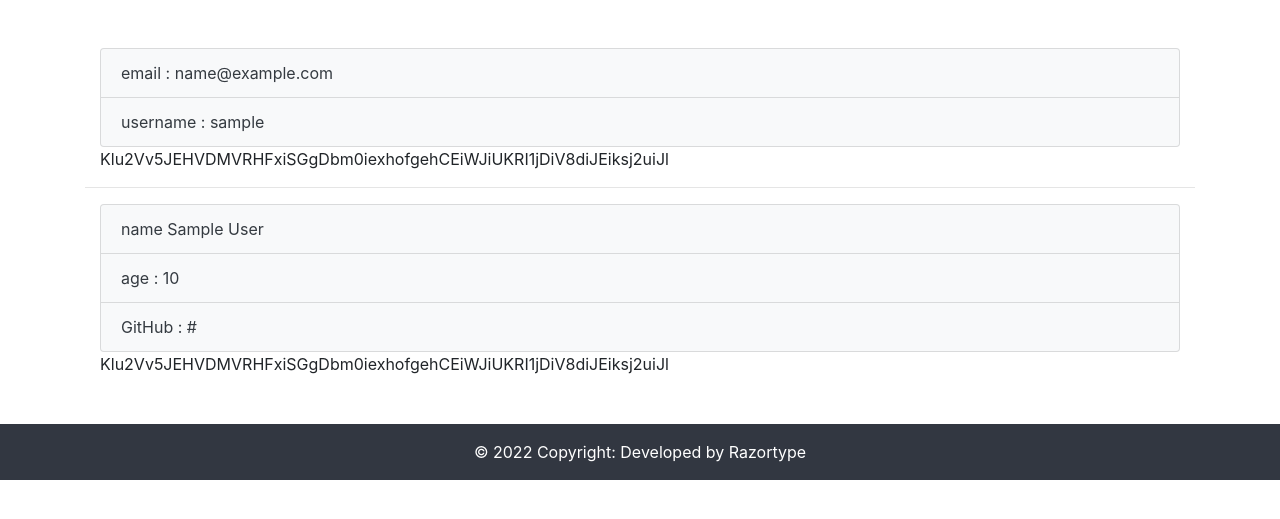
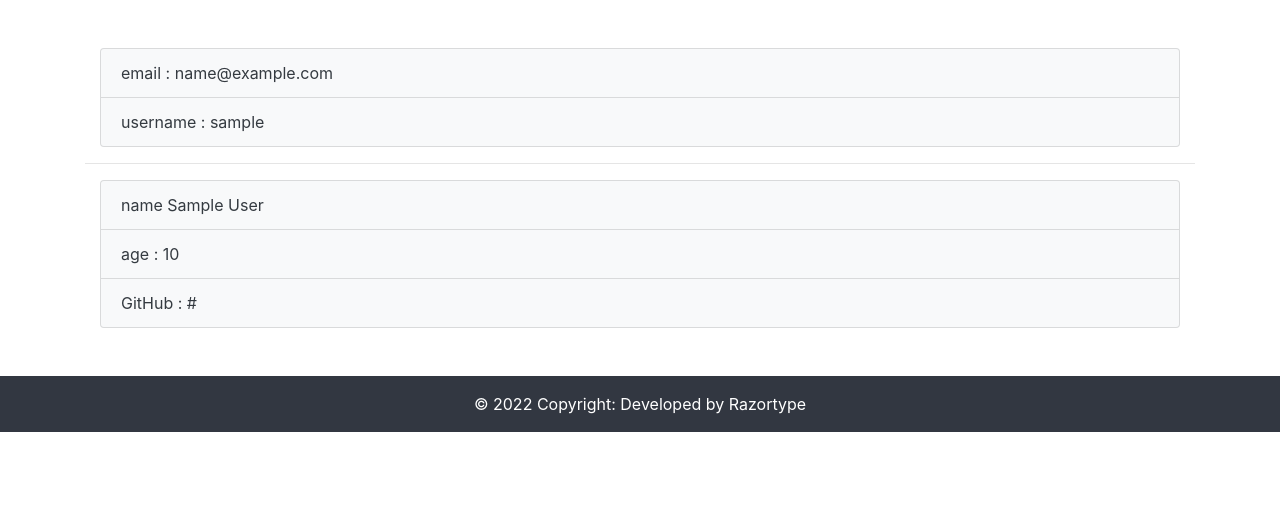
Before and after one commit to Razortype/django-homework-system, a Django app: page /profile in a window 1280 px wide. Shown: the part 98-617 px from the top of the page. Run offline with Django 4.2, Linux system fonts and the light colour scheme; a user stored in the database is signed in; tables that the repository leaves empty hold one stand-in row (values such as "Sample post").

Commit message:
profile.html file modified

```diff
--- a/users/templates/users/profile.html
+++ b/users/templates/users/profile.html
@@ -13,10 +13,10 @@
 
         </div>
 
-        <div class="update-form">
+        <!-- <div class="update-form">
             {{ csrf_token }}
             {{ update_user_form.as_p }}
-        </div>
+        </div> -->
 
     </div>
 
@@ -34,10 +34,10 @@
 
         </div>
 
-        <div class="update-form">
+        <!-- <div class="update-form">
             {{ csrf_token }}
             {{ update_person_form.as_p }}
-        </div>
+        </div> -->
 
     </div>
 
```
